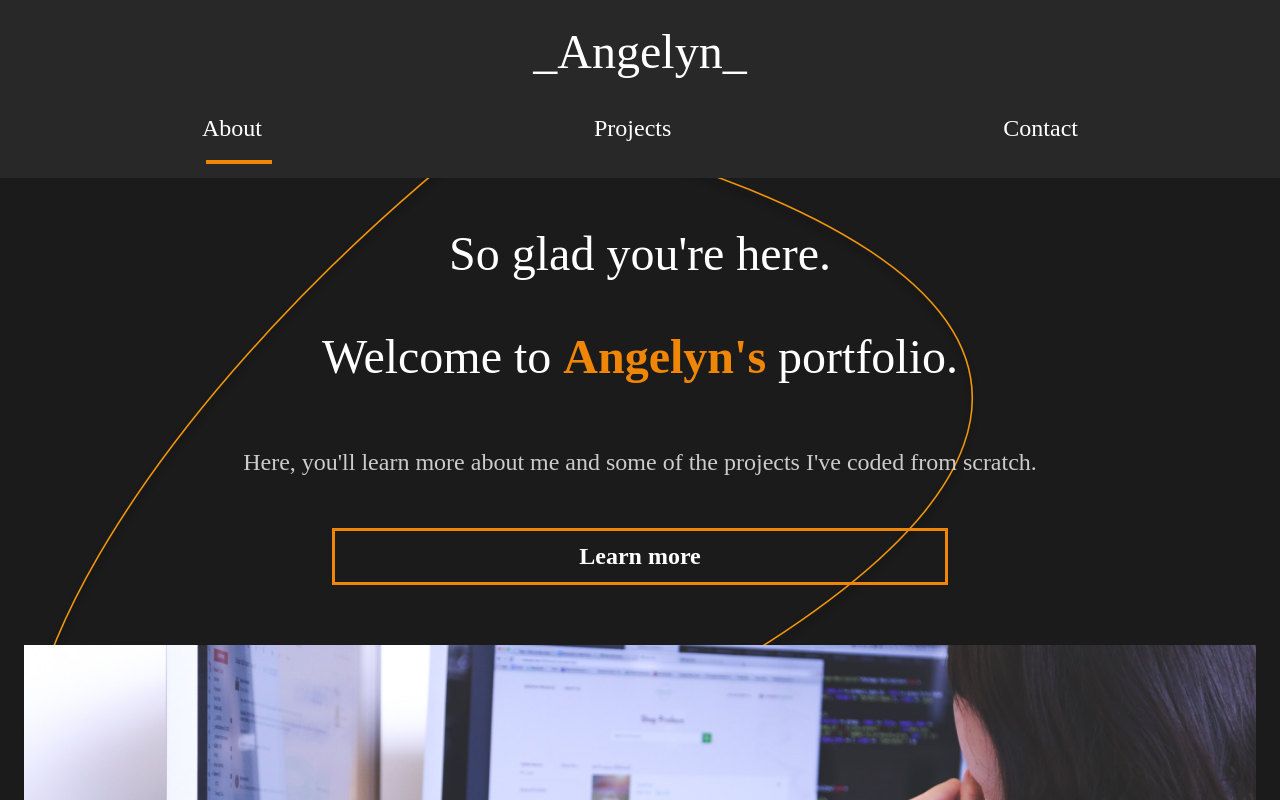
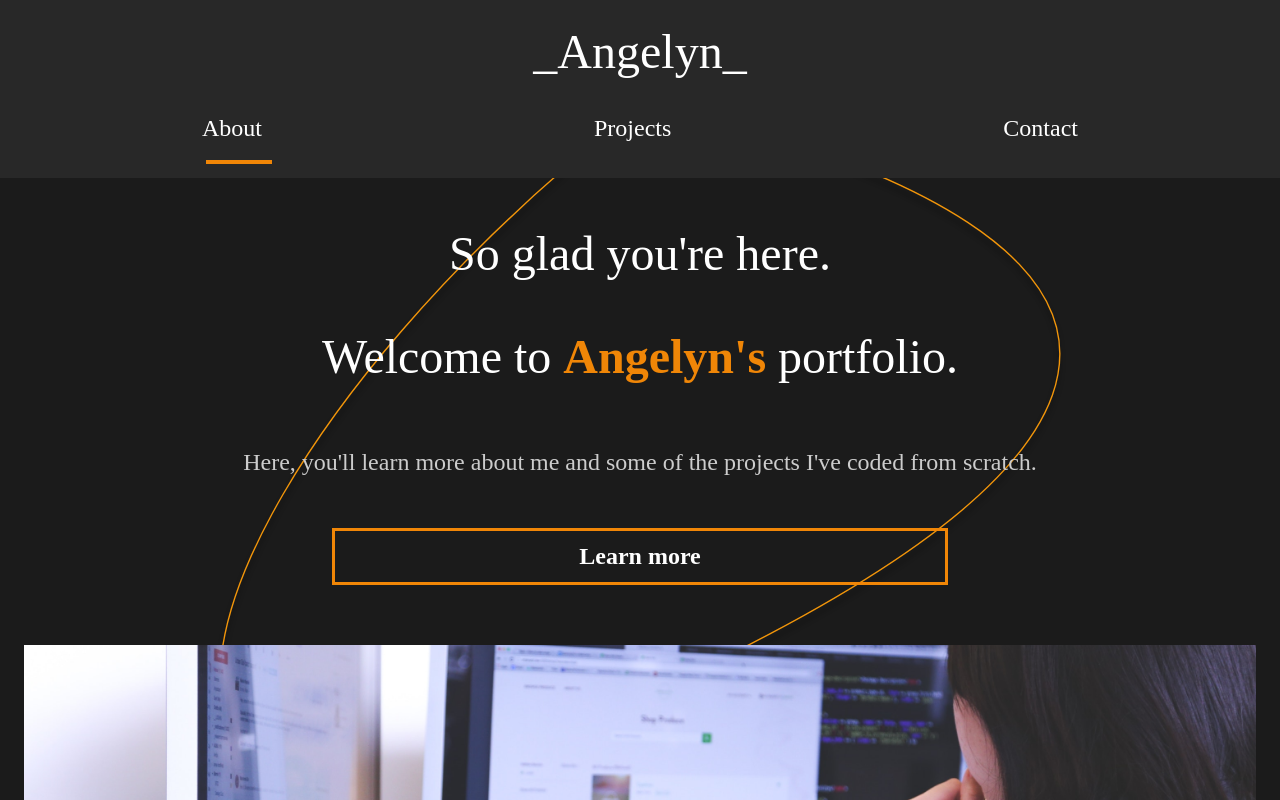
Before and after one commit to angelynaliem/angelynaliemnew, a React (Create React App) app: page / in a window 1280 px wide. Shown: the top 800 px of the page. Built offline with nearby package versions, Linux system fonts and the light colour scheme; a web font is replaced by a local one.

Commit message:
Updated mediascreen for line anim

```diff
--- a/src/components/LineAnim.js
+++ b/src/components/LineAnim.js
@@ -70,6 +70,12 @@ const LineAnimStyled = styled(motion.svg)`
   top: 0;
   left: 0;
   z-index: -1;
+
+  @media (max-width: 1300px) {
+    /* display: none; */
+    width: 100%;
+    height: 100%;
+  }
 `;
 
 export default LineAnim;
```
